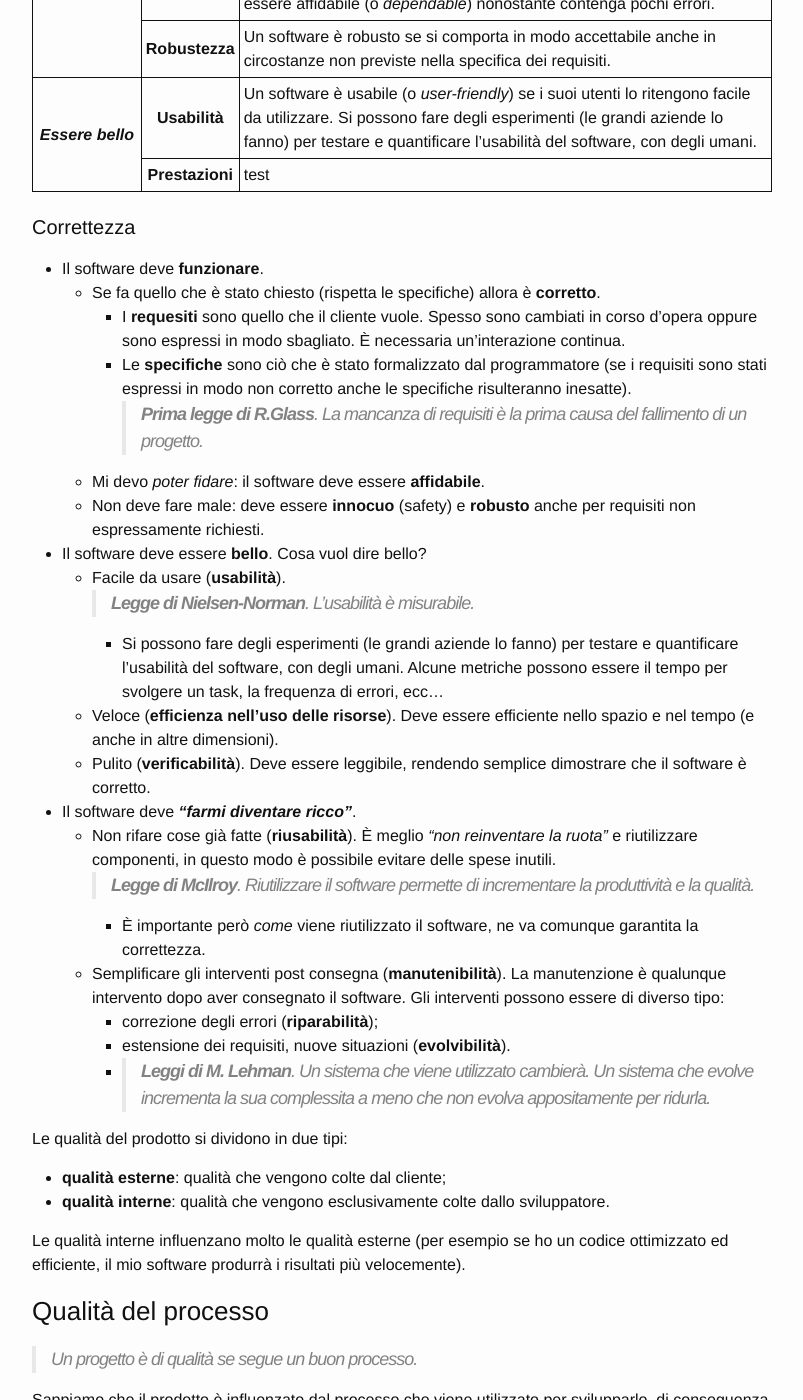
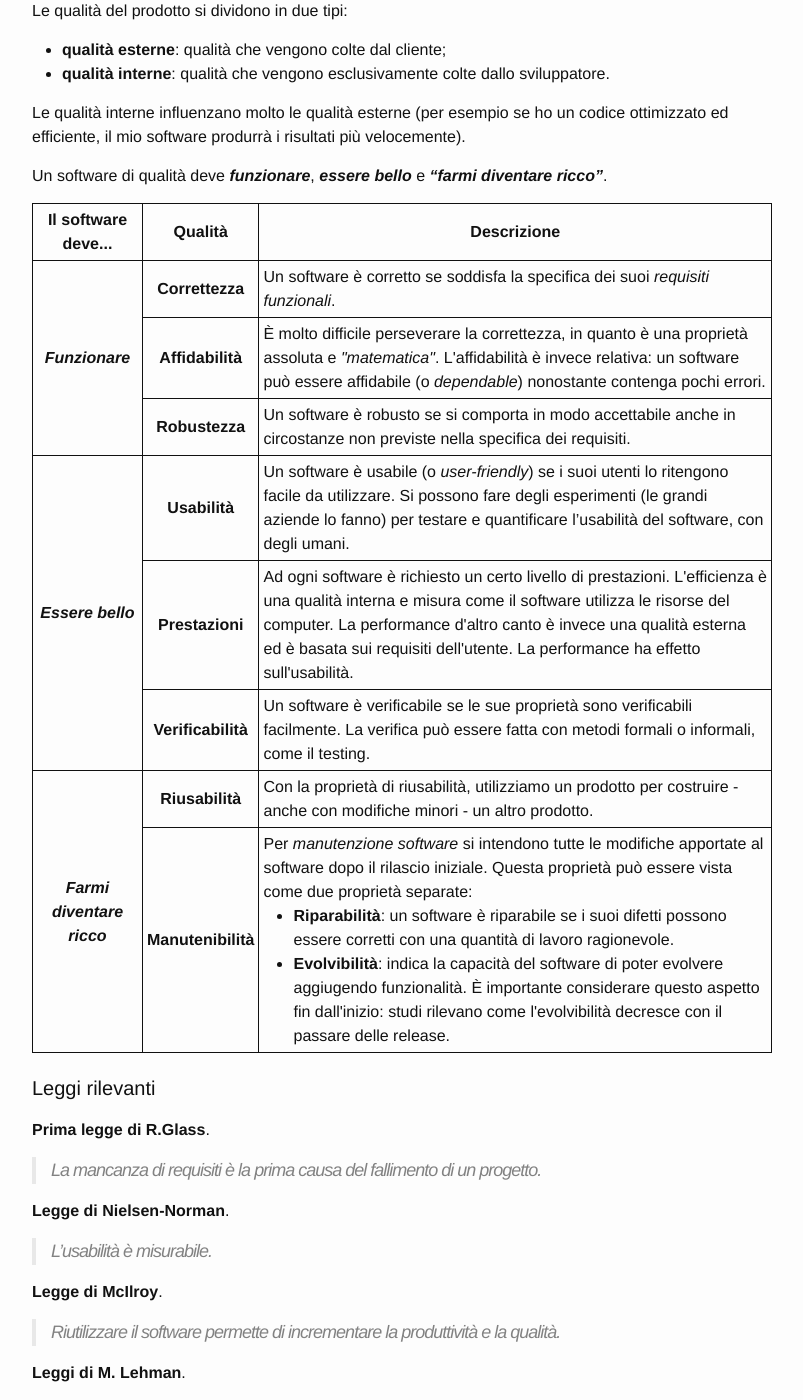
Before and after one commit to MarcoBuster/sweng, a Jekyll site: the page built from _posts/2022-10-03-introduzione.md, in a window 1280 px wide and 1400 px high, scrolled down 2496 px. Shown: the whole window, without its empty margins (238-1041 px from the left). Built offline with Jekyll 4.4.1, drawn with Linux system fonts in a browser that asks for light colours; the table of contents is made by our own code; some of the changed text lies outside the part shown.

Commit message:
Finish sw quality table

```diff
--- a/_posts/2022-10-03-introduzione.md
+++ b/_posts/2022-10-03-introduzione.md
@@ -54,9 +54,19 @@ Ma __quale è il target__? Mi chiedo le seguenti domande:
 - Ci sono problemi anche di __dimensioni__ del software. Alcuni sono fatti da milioni di righe di codice e migliaia di _'anni uomo'_ (somma del tempo impiegato da tutte le persone che lavorano al progetto) investiti. Lo sviluppo software non è più una cosa piccola.
 - La __malleabilità__ del software porta al moltiplicarsi di versioni e evoluzioni, siccome il target può variare nel tempo.
 
+### Requisiti e specifiche
+- I __requesiti__ sono quello che il cliente vuole. Spesso sono cambiati in corso d'opera oppure sono espressi in modo sbagliato. È necessaria un'interazione continua.
+- Le __specifiche__ sono ciò che è stato formalizzato dal programmatore (se i requisiti sono stati espressi in modo non corretto anche le specifiche risulteranno inesatte).
+
 ## Qualità del software
 
-Un software di qualità deve soddisfare le caratteristiche di __correttezza__, __affidabilità__ e __robustezza__.
+Le qualità del prodotto si dividono in due tipi:
+- __qualità esterne__: qualità che vengono colte dal cliente;
+- __qualità interne__: qualità che vengono esclusivamente colte dallo sviluppatore.
+
+Le qualità interne influenzano molto le qualità esterne (per esempio se ho un codice ottimizzato ed efficiente, il mio software produrrà i risultati più velocemente).
+
+Un software di qualità deve <b><i>funzionare</i></b>, <b><i>essere bello</i></b> e <b><i>"farmi diventare ricco"</i></b>.
 
 <table style="margin-bottom: 20px">
 <thead>
@@ -99,42 +109,51 @@ Un software di qualità deve soddisfare le caratteristiche di __correttezza__, _
     <tr>
         <th>Prestazioni</th>
         <td>
-            test
+            Ad ogni software è richiesto un certo livello di prestazioni. L'efficienza è una qualità interna e misura come il software utilizza le risorse del computer. La performance d'altro canto è invece una qualità esterna ed è basata sui requisiti dell'utente. La performance ha effetto sull'usabilità.
+        </td>
+    </tr>
+    <tr>
+        <th>Verificabilità</th>
+        <td>
+            Un software è verificabile se le sue proprietà sono verificabili facilmente. La verifica può essere fatta con metodi formali o informali, come il testing.
+        </td>
+    </tr>
+    <tr>
+        <th rowspan="2"><i>Farmi diventare ricco</i></th>
+        <th>Riusabilità</th>
+        <td>
+            Con la proprietà di riusabilità, utilizziamo un prodotto per costruire - anche con modifiche minori - un altro prodotto.
+        </td>
+    </tr>
+    <tr>
+        <th>Manutenibilità</th>
+        <td>
+            Per <i>manutenzione software</i> si intendono tutte le modifiche apportate al software dopo il rilascio iniziale.
+            Questa proprietà può essere vista come due proprietà separate:
+            <ul style="margin-bottom: 0;">
+                <li><b>Riparabilità</b>: un software è riparabile se i suoi difetti possono essere corretti con una quantità di lavoro ragionevole.</li>
+                <li><b>Evolvibilità</b>: indica la capacità del software di poter evolvere aggiugendo funzionalità. È importante considerare questo aspetto fin dall'inizio: studi rilevano come l'evolvibilità decresce con il passare delle release.</li>
+            </ul>
         </td>
     </tr>
 </tbody>
 </table>
 
+#### Leggi rilevanti
 
-#### Correttezza
+__Prima legge di R.Glass__.
+> La mancanza di requisiti è la prima causa del fallimento di un progetto.
 
-- Il software deve __funzionare__.
-    - Se fa quello che è stato chiesto (rispetta le specifiche) allora è __corretto__.
-        - I __requesiti__ sono quello che il cliente vuole. Spesso sono cambiati in corso d'opera oppure sono espressi in modo sbagliato. È necessaria un'interazione continua.
-        - Le __specifiche__ sono ciò che è stato formalizzato dal programmatore (se i requisiti sono stati espressi in modo non corretto anche le specifiche risulteranno inesatte).
-         > __Prima legge di R.Glass__. La mancanza di requisiti è la prima causa del fallimento di un progetto.
-	- Mi devo _poter fidare_: il software deve essere __affidabile__.
-    - Non deve fare male: deve essere __innocuo__ (safety) e __robusto__ anche per requisiti non espressamente richiesti.
-- Il software deve essere __bello__. Cosa vuol dire bello?
-    - Facile da usare (__usabilità__).
-        > __Legge di Nielsen-Norman__. L'usabilità è misurabile.
-        - Si possono fare degli esperimenti (le grandi aziende lo fanno) per testare e quantificare l'usabilità del software, con degli umani. Alcune metriche possono essere il tempo per svolgere un task, la frequenza di errori, ecc...
-    - Veloce (__efficienza nell'uso delle risorse__). Deve essere efficiente nello spazio e nel tempo (e anche in altre dimensioni).
-    - Pulito (__verificabilità__). Deve essere leggibile, rendendo semplice dimostrare che il software è corretto.
-- Il software deve ___"farmi diventare ricco"___.
-    - Non rifare cose già fatte (__riusabilità__). È meglio _"non reinventare la ruota"_ e riutilizzare componenti, in questo modo è possibile evitare delle spese inutili.
-        > __Legge di McIlroy__. Riutilizzare il software permette di incrementare la produttività e la qualità.
-        - È importante però _come_ viene riutilizzato il software, ne va comunque garantita la correttezza.
-    - Semplificare gli interventi post consegna (__manutenibilità__). La manutenzione è qualunque intervento dopo aver consegnato il software. Gli interventi possono essere di diverso tipo:
-        - correzione degli errori (__riparabilità__);
-        - estensione dei requisiti, nuove situazioni (__evolvibilità__).
-        - >__Leggi di M. Lehman__. Un sistema che viene utilizzato cambierà. Un sistema che evolve incrementa la sua complessita a meno che non evolva appositamente per ridurla.
+__Legge di Nielsen-Norman__.
+> L'usabilità è misurabile.
 
-Le qualità del prodotto si dividono in due tipi:
-- __qualità esterne__: qualità che vengono colte dal cliente;
-- __qualità interne__: qualità che vengono esclusivamente colte dallo sviluppatore.
+__Legge di McIlroy__.
+> Riutilizzare il software permette di incrementare la produttività e la qualità.
 
-Le qualità interne influenzano molto le qualità esterne (per esempio se ho un codice ottimizzato ed efficiente, il mio software produrrà i risultati più velocemente).
+__Leggi di M. Lehman__.
+> Un sistema che viene utilizzato cambierà.
+
+> Un sistema che evolve incrementa la sua complessita a meno che non evolva appositamente per ridurla.
 
 ### Qualità del processo
 > Un progetto è di qualità se segue un buon processo.
```
